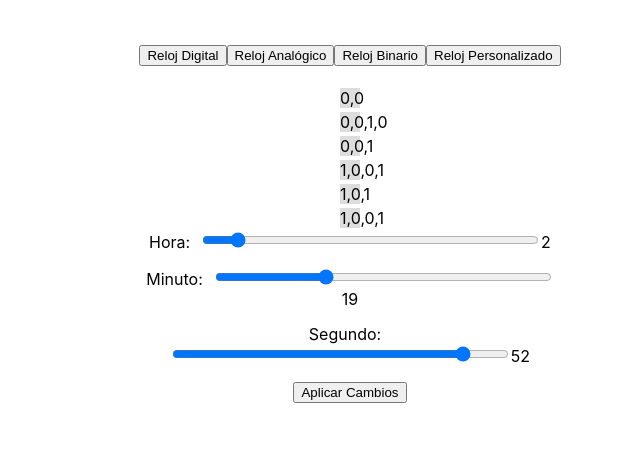
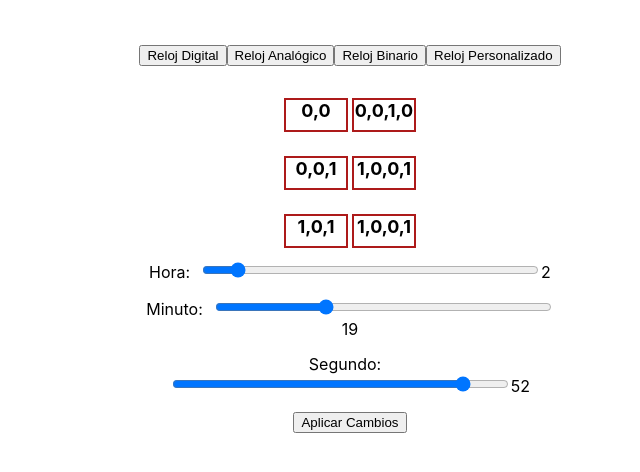
Before and after one commit to RustH3d/relojangulr3, an Angular app: page /clock in a window 1280 px wide. Both pictures are taken after a click on the button "Reloj Binario". Shown: the top 472 px of the page, without its empty margins (640-1280 px from the left). Built offline with nearby package versions, Linux system fonts and the light colour scheme.

Commit message:
porfinsevendecente

```diff
--- a/src/app/clock/clock.component.css
+++ b/src/app/clock/clock.component.css
@@ -46,24 +46,64 @@
   width: 2px;
   height: 90px;
   background-color: red;
+  position: absolute;
+  bottom: 50%;
+  left: 50%;
+  transform-origin: 50% 100%;
+  pointer-events: none;
 }
 
 .binary-clock {
+  display: flex;
+  flex-direction: column;
+  align-items: center;
   margin-top: 20px;
 }
 
-.binary-clock span {
-  display: inline-block;
-  width: 20px;
-  height: 20px;
+.binary-row {
+  display: flex;
+  justify-content: center;
+  margin: 10px 0;
+  width: 100%;
+  border: 2px solid #5f0c0c; /* Rectángulo alrededor de cada fila */
+  padding: 5px 0;
+  box-sizing: border-box; /* Asegura que el padding no afecte el tamaño total */
+}
+
+.binary-group {
+  display: flex;
+  justify-content: center;
+  margin: 10px 0;
+}
+
+.binary-digit {
+  display: flex;
+  justify-content: center;
+  align-items: center;
   margin: 2px;
-  background-color: #ddd;
-  text-align: center;
-  line-height: 20px;
+  width: 60px;
+  height: 30px;
+  border: 2px solid #ad1a1a; /* Cuadro alrededor del dígito */
+  font-size: 18px;
+  font-weight: bold;
+  background-color: #fff;
+  transition: background-color 0.3s ease;
+}
+
+.binary-digit span {
+  display: block;
+  width: 100%;
+  height: 100%;
 }
 
 .binary-clock span[data-active="1"] {
-  background-color: #00f;
+  background-color: blue; /* Azul para los 1 */
+  color: #fff; /* Blanco para el texto */
+}
+
+.binary-clock span[data-active="0"] {
+  background-color: #f0f0f0; /* Color de fondo para el 0 */
+  color: #000; /* Negro para el texto */
 }
 
 .slider-container {
--- a/src/app/clock/clock.component.html
+++ b/src/app/clock/clock.component.html
@@ -40,7 +40,7 @@
     <div class="hand second" [style.transform]="secondRotation"></div>
   </div>
 
-  <!-- Sliders -->
+  <!-- Sliders para reloj analógico -->
   <div *ngIf="showAnalog">
     <div class="slider-container">
       <label for="hourAnalog">Hora:</label>
@@ -66,20 +66,27 @@
   <!-- Reloj Binario -->
   <div *ngIf="showBinary">
     <div class="binary-clock">
-      <div *ngFor="let bit of hoursBinary">
-        <span [attr.data-active]="bit">{{ bit }}</span>
+      <!-- Hora en formato binario -->
+      <div class="binary-group">
+        <div *ngFor="let bit of hoursBinary" class="binary-digit">
+          <span [attr.data-active]="bit">{{ bit }}</span>
+        </div>
       </div>
-      <div *ngFor="let bit of minutesBinary">
-        <span [attr.data-active]="bit">{{ bit }}</span>
+      <!-- Minuto en formato binario -->
+      <div class="binary-group">
+        <div *ngFor="let bit of minutesBinary" class="binary-digit">
+          <span [attr.data-active]="bit">{{ bit }}</span>
+        </div>
       </div>
-      <div *ngFor="let bit of secondsBinary">
-        <span [attr.data-active]="bit">{{ bit }}</span>
+      <!-- Segundo en formato binario -->
+      <div class="binary-group">
+        <div *ngFor="let bit of secondsBinary" class="binary-digit">
+          <span [attr.data-active]="bit">{{ bit }}</span>
+        </div>
       </div>
     </div>
-  </div>
 
-  <!-- Sliders -->
-  <div *ngIf="showBinary">
+    <!-- Sliders para reloj binario -->
     <div class="slider-container">
       <label for="hourBinary">Hora:</label>
       <input type="range" id="hourBinary" min="0" max="23" [(ngModel)]="hourInput">
@@ -109,7 +116,7 @@
     </div>
   </div>
 
-  <!-- Sliders -->
+  <!-- Sliders para reloj personalizado -->
   <div *ngIf="showCustom">
     <div class="slider-container">
       <label for="hourCustom">Hora:</label>
--- a/src/app/clock/clock.component.ts
+++ b/src/app/clock/clock.component.ts
@@ -117,4 +117,6 @@ export class ClockComponent implements OnInit, OnDestroy {
     const hour = this.userTime.getHours();
     return hour >= 6 && hour < 18 ? '☀️' : '🌙';
   }
+
+
 }
```
